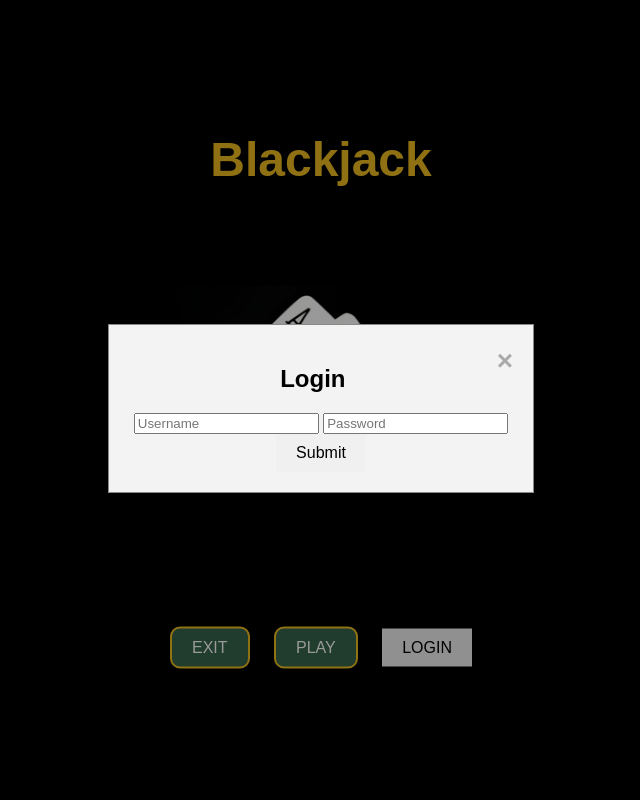
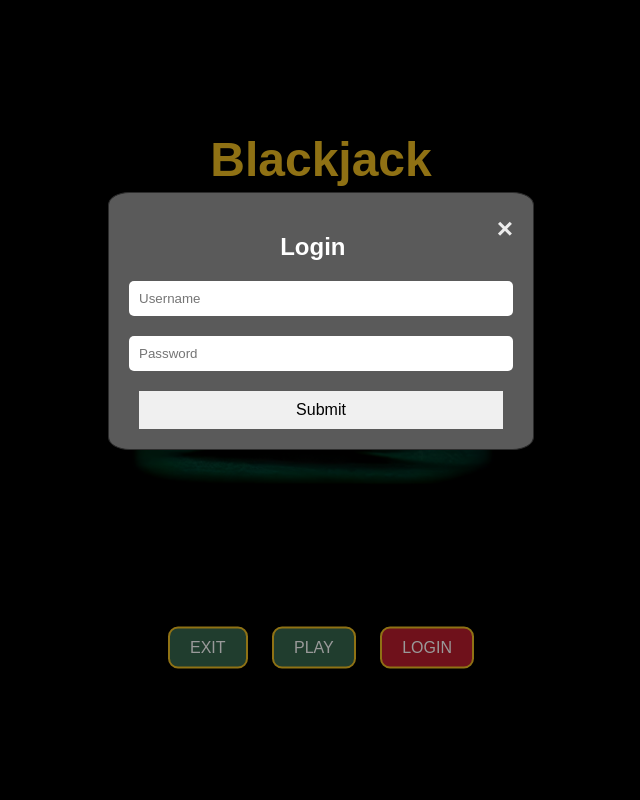
Before and after one commit to maxLakhman/312Project, a Flask app: page / in a window 1280 px wide. Shown: the whole page, without its empty margins (319-959 px from the left). Run offline with Flask 3, Linux system fonts and the light colour scheme.

Commit message:
Fixed login window design

```diff
--- a/static/css/index.css
+++ b/static/css/index.css
@@ -55,7 +55,7 @@ button:hover {
     background-color: #ddd;
 }
 
-button#exit,button#play {
+button#exit,button#play, button#login {
     border: 2px solid #EEBD22; /* Adds a white frame around the buttons */
     border-radius: 10px; /* Rounds the corners of the buttons */
     background-color: #B91D2D; /* Background color for the exit button */
@@ -96,20 +96,21 @@ button#exit,button#play {
     top: 0;
     width: 100%;
     height: 100%;
-    overflow: auto;
-    background-color: rgba(0,0,0,0.4);
+    background-color: rgba(0, 0, 0, 0.4);
 }
 
 .modal-content {
-    background-color: #f3f3f3;
+    background-color: #5a5a5a;
+    color: white;
     margin: 15% auto;
     padding: 20px;
-    border: 1px solid #888;
+    border: 1px solid #2c2c2c;
+    border-radius: 5%;
     width: 30%;
 }
 
 .close {
-    color: #aaa;
+    color: #ececec;
     float: right;
     font-size: 28px;
     font-weight: bold;
@@ -117,7 +118,25 @@ button#exit,button#play {
 
 .close:hover,
 .close:focus {
-    color: black;
+    color: rgb(0, 0, 0);
     text-decoration: none;
     cursor: pointer;
 }
+
+h2 {
+    text-align: center;
+}
+
+/* Login form style stuff */
+form {
+    display: flex;
+    flex-direction: column;
+    gap: 20px;
+}
+
+input[type=text], input[type=password] {
+    padding: 10px;
+    border: none;
+    border-radius: 5px;
+    background-color: #ffffff;
+}
--- a/templates/index.html
+++ b/templates/index.html
@@ -7,13 +7,6 @@
     <link rel="stylesheet" href="{{ url_for('static', filename='css/index.css') }}">
 </head>
 <body>
-    <div class="container">
-
-        <h1 style="color: #EEBD22;">Blackjack</h1>
-        <div class="image-container">
-            <img src="{{ url_for('static', filename='images/index-background.png') }}" alt="landing-page-backgroung">
-        </div>
-
     <!-- Login window popup stuff -->
     <div id="login-modal" class="modal">
         <div class="modal-content">
@@ -27,6 +20,13 @@
         </div>
     </div>
 
+    <div class="container">
+
+        <h1 style="color: #EEBD22;">Blackjack</h1>
+        <div class="image-container">
+            <img src="{{ url_for('static', filename='images/index-background.png') }}" alt="landing-page-backgroung">
+        </div>
+
         <div class="buttons">
             <button id="exit">EXIT</button>
             <button id="play">PLAY</button>
```
Lines whose indentation alone changed are shown as unchanged.
